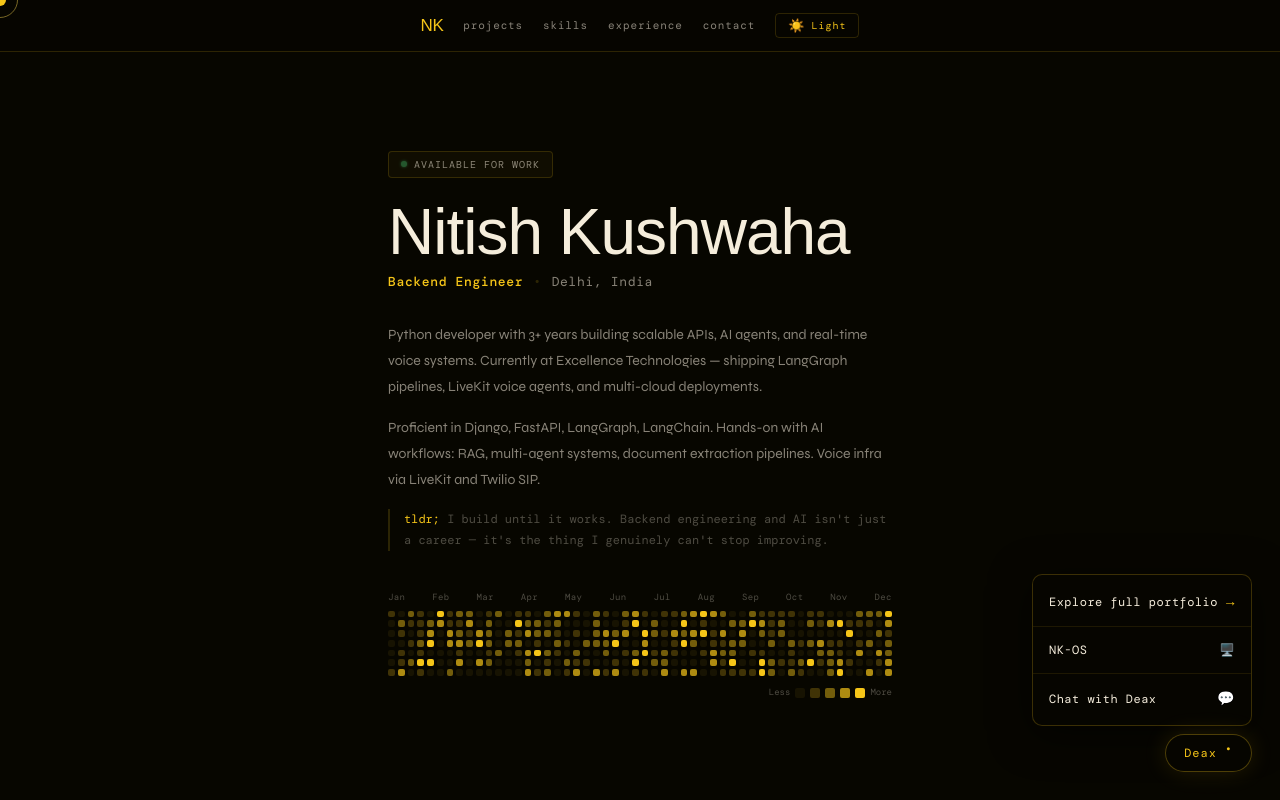
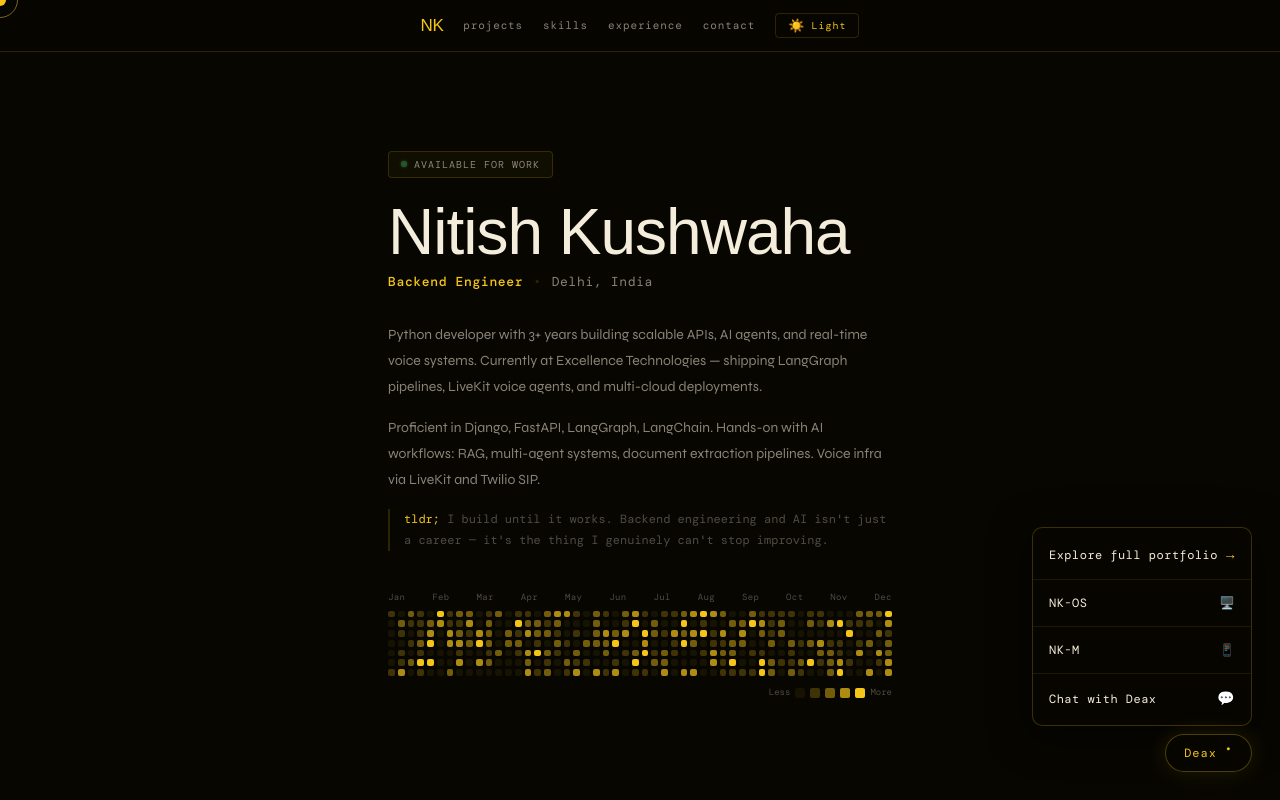
Before and after one commit to deaxparadox/portfolio, a Next.js app in the folder src/: page / in a window 1280 px wide. Both pictures are taken after a click on the button "Deax menu". Shown: the top 800 px of the page. Built offline with nearby package versions, Linux system fonts and the light colour scheme; a web font is replaced by a local one.

Commit message:
feat: DeaxButton — hide on /nkm, add NK-M menu item

```diff
--- a/src/components/deax/DeaxButton.tsx
+++ b/src/components/deax/DeaxButton.tsx
@@ -28,7 +28,7 @@ export default function DeaxButton() {
   }, [])
 
   // All hooks must be called before any early return
-  if (pathname === '/nkos') return null
+  if (pathname === '/nkos' || pathname === '/nkm') return null
   if (phase === 'intro' || phase === 'active' || phase === 'minimized' || chatIsOpen) return null
 
   return (
@@ -108,6 +108,24 @@ export default function DeaxButton() {
           <div style={{ height: 1, background: 'rgba(245,197,24,0.10)', margin: '4px 0' }} />
           <button
             type="button"
+            onClick={() => { setOpen(false); router.push('/nkm') }}
+            style={{
+              display: 'flex', alignItems: 'center', justifyContent: 'space-between',
+              width: '100%', padding: '10px 16px',
+              fontFamily: mono, fontSize: 12, color: '#f5eddb',
+              background: 'none', border: 'none', cursor: 'pointer',
+              letterSpacing: '0.04em', transition: 'background .15s',
+            }}
+            onMouseEnter={e => { (e.currentTarget).style.background = 'rgba(245,197,24,0.07)' }}
+            onMouseLeave={e => { (e.currentTarget).style.background = 'none' }}
+          >
+            NK-M
+            <span style={{ color: '#f5c518', fontSize: 12, fontFamily: mono }}>📱</span>
+          </button>
+
+          <div style={{ height: 1, background: 'rgba(245,197,24,0.10)', margin: '4px 0' }} />
+          <button
+            type="button"
             onClick={() => { setOpen(false); openChat() }}
             style={{
               display: 'flex', alignItems: 'center', justifyContent: 'space-between',
```
